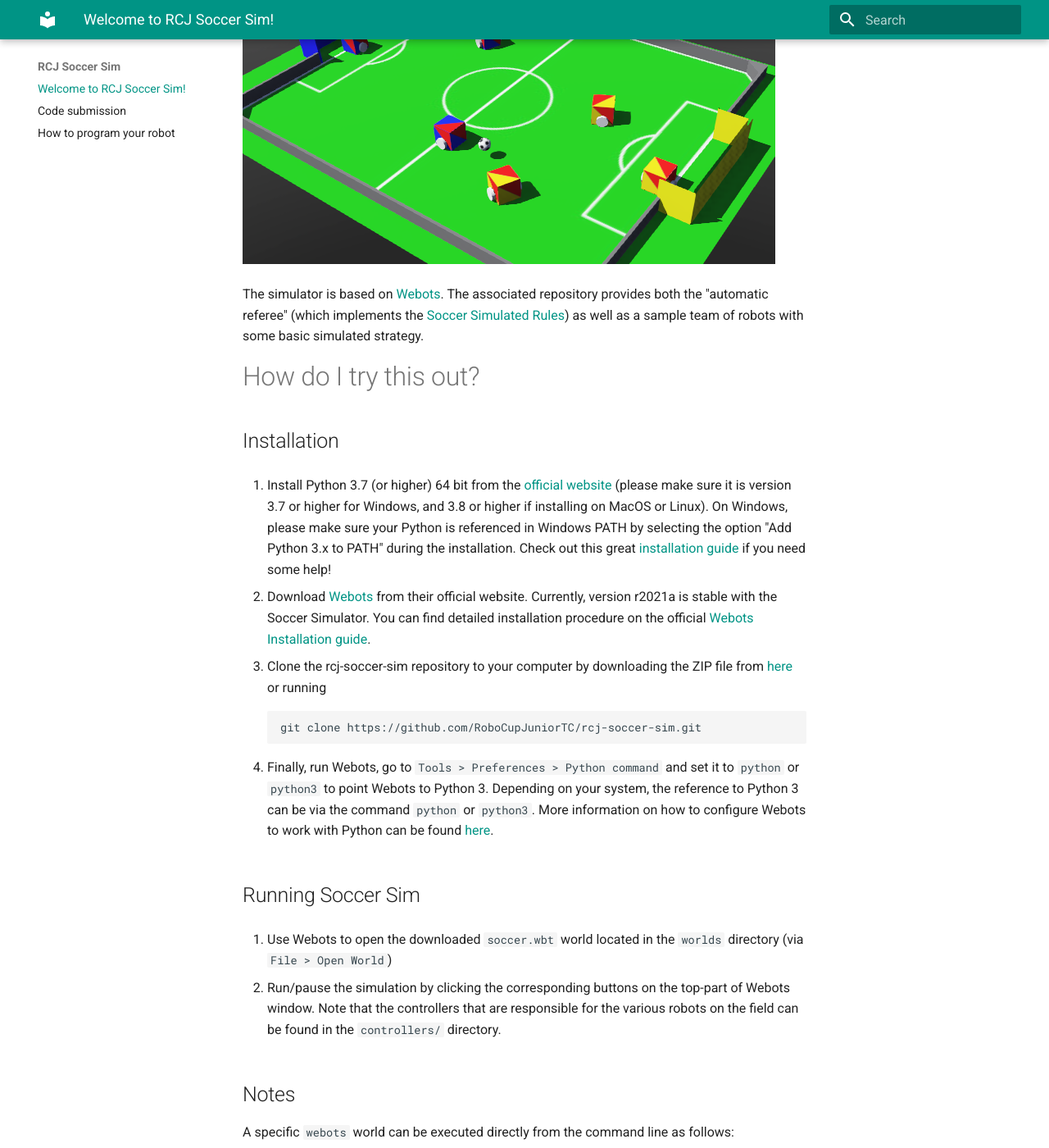
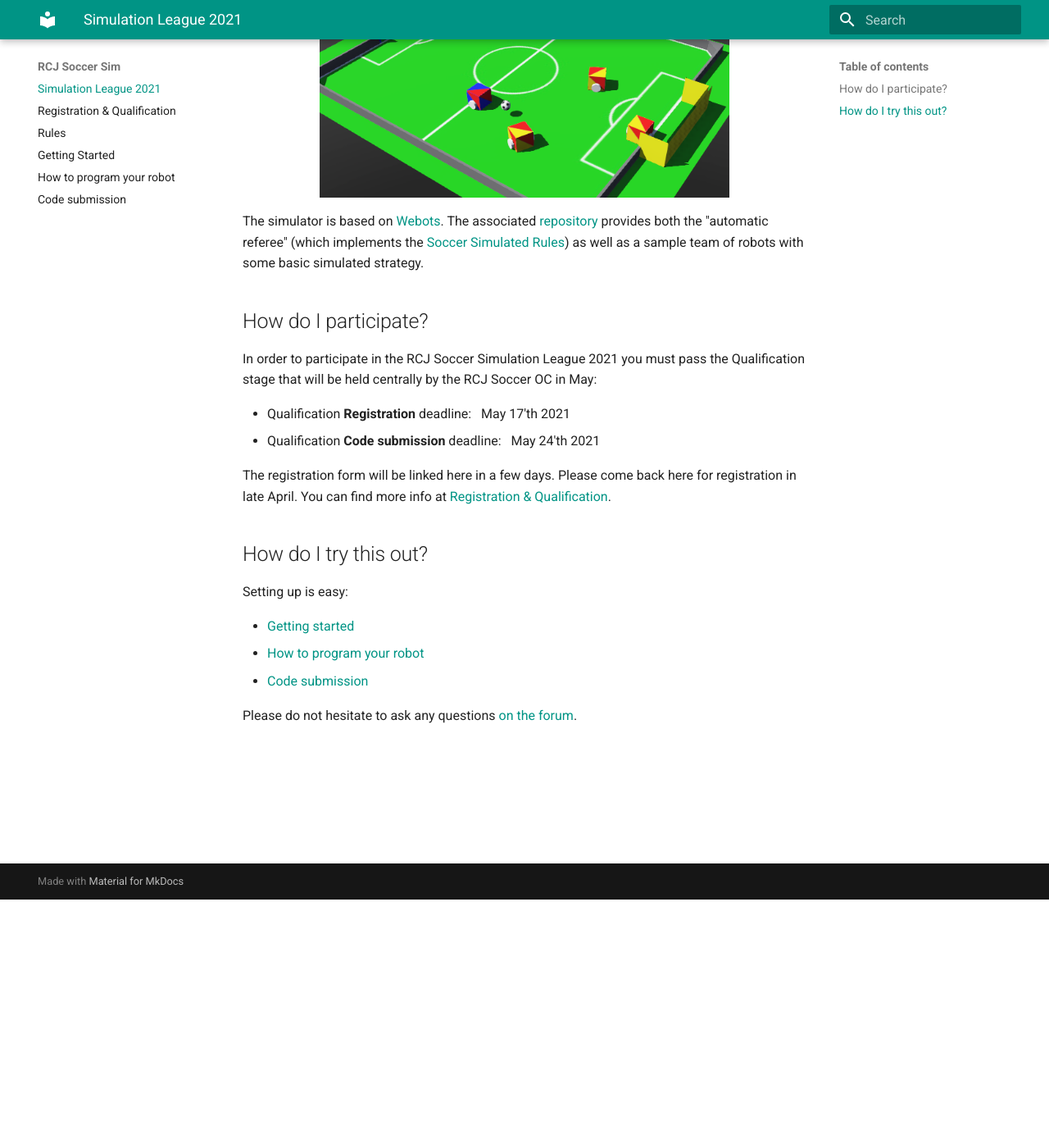
Before and after one commit to robocup-junior/rcj-soccersim, an MkDocs documentation site: the page built from docs/docs/index.md, in a window 1280 px wide and 1400 px high, scrolled down 303 px. Shown: the whole window at 82% size. Built offline with MkDocs 1.6.1 and Material for MkDocs 9.7.7, drawn with Linux system fonts in a browser that asks for light colours; some of the changed text lies outside the part shown.

Commit message:
Feature/qualification deadlines (#93)
* add qualification & rules pages

* add small readme for docs

* Apply suggestions from code review

fix review findings on qualification github pages

Co-authored-by: Marek Šuppa <mrshu@users.noreply.github.com>

* fix review finding for qualification github pages: link swiss system wiki page

Co-authored-by: dankel <marco.dankel.apps@gmail.com>
Co-authored-by: Marek Šuppa <mrshu@users.noreply.github.com>

```diff
--- /dev/null
+++ b/docs/docs/getting_started.md
@@ -0,0 +1,39 @@
+
+# How do I try this out?
+
+It's easy, you can set it up in about 10 minutes!
+(plus download time)
+
+## Installation
+
+1. Install Python 3.7 (or higher) 64 bit from the [official website](https://www.python.org/downloads/) (please make sure it is version 3.7 or higher for Windows, and 3.8 or higher if installing on MacOS or Linux). On Windows, please make sure your Python is referenced in Windows PATH by selecting the option "Add Python 3.x to PATH" during the installation. Check out this great [installation guide](https://realpython.com/installing-python/) if you need some help!
+
+2. Download [Webots](https://www.cyberbotics.com/#download) from their official website. Currently, version r2021a is stable with the Soccer Simulator. You can find detailed installation procedure on the official [Webots Installation guide](https://cyberbotics.com/doc/guide/installation-procedure).
+
+3. Clone the rcj-soccer-sim repository to your computer by downloading the ZIP file from [here](https://github.com/RoboCupJuniorTC/rcj-soccer-sim/archive/master.zip) or running
+
+        git clone https://github.com/RoboCupJuniorTC/rcj-soccer-sim.git
+
+4. Finally, run Webots, go to `Tools > Preferences > Python command` and set it to `python` or `python3` to point Webots to Python 3. Depending on your system, the reference to Python 3 can be via the command `python` or `python3`. More information on how to configure Webots to work with Python can be found [here](https://cyberbotics.com/doc/guide/using-python).
+
+## Running Soccer Sim
+
+1. Use Webots to open the downloaded `soccer.wbt` world located in the `worlds`
+   directory (via `File > Open World`)
+
+2. Run/pause the simulation by clicking the corresponding buttons on the top-part of Webots window. Note that the controllers that are responsible for the
+   various robots on the field can be found in the `controllers/` directory.
+
+## Notes
+
+A specific `webots` world can be executed directly from the command line as
+follows:
+
+        webots --mode=run worlds/soccer.wbt
+
+Which allows for at least some automation. Further info can be found in the
+[docs](https://cyberbotics.com/doc/guide/starting-webots).
+
+The sample players as well as the "automatic referee" are implemented in
+Python, which should allow for easily updating the code to match the rules and
+avoid any compilation issues.
--- a/docs/docs/index.md
+++ b/docs/docs/index.md
@@ -1,48 +1,39 @@
 # Welcome to RCJ Soccer Sim!
 
-The RoboCupJunior Soccer Simulator is an attempt at playing RoboCupJunior
-Soccer in a virtualized environment. It started as an experimental project organized by
-the RoboCupJunior Soccer Technical Committe in Feb 2021.
+The RCJ Soccer Simulation League will be an additional league held at the 2021 RoboCup Junior.
+After a successful Demo competition in February, the next event will be
+the official Qualification Tournaments in May 2021,
+open for participation to any team that would like to register.
 
-![Screenshot of RCJ Soccer Sim](images/soccer_sim.png)
+<!--![Screenshot of RCJ Soccer Sim](images/soccer_sim.png)-->
+<!-- TODO figure out how to scale image in markdown. In the meantime, use html: -->
+<img src="images/soccer_sim.png" style="width:500px; margin-left: auto; margin-right: auto; display:block;"/>
 
-The simulator is based on [Webots](https://github.com/cyberbotics/webots). The
-associated repository provides both the "automatic referee" (which implements
-the [Soccer Simulated Rules](https://github.com/RoboCupJuniorTC/soccer-rules-simulation))
+The simulator is based on [Webots](https://github.com/cyberbotics/webots).
+The associated [repository](https://github.com/RoboCupJuniorTC/rcj-soccer-sim)
+provides both the "automatic referee" (which implements the
+[Soccer Simulated Rules](rules.md))
 as well as a sample team of robots with some basic simulated strategy.
 
-# How do I try this out?
+## How do I participate?
 
-## Installation
+In order to participate in the RCJ Soccer Simulation League 2021 you must pass the Qualification
+stage that will be held centrally by the RCJ Soccer OC in May:
 
-1. Install Python 3.7 (or higher) 64 bit from the [official website](https://www.python.org/downloads/) (please make sure it is version 3.7 or higher for Windows, and 3.8 or higher if installing on MacOS or Linux). On Windows, please make sure your Python is referenced in Windows PATH by selecting the option "Add Python 3.x to PATH" during the installation. Check out this great [installation guide](https://realpython.com/installing-python/) if you need some help!
+- Qualification **Registration** deadline: &nbsp; May 17'th 2021
+- Qualification **Code submission** deadline: &nbsp; May 24'th 2021
 
-2. Download [Webots](https://www.cyberbotics.com/#download) from their official website. Currently, version r2021a is stable with the Soccer Simulator. You can find detailed installation procedure on the official [Webots Installation guide](https://cyberbotics.com/doc/guide/installation-procedure).
+The registration form will be linked here in a few days.
+Please come back here for registration in late April.
+You can find more info at [Registration & Qualification](qualification.md).
 
-3. Clone the rcj-soccer-sim repository to your computer by downloading the ZIP file from [here](https://github.com/RoboCupJuniorTC/rcj-soccer-sim/archive/master.zip) or running
 
-        git clone https://github.com/RoboCupJuniorTC/rcj-soccer-sim.git
+## How do I try this out?
 
-4. Finally, run Webots, go to `Tools > Preferences > Python command` and set it to `python` or `python3` to point Webots to Python 3. Depending on your system, the reference to Python 3 can be via the command `python` or `python3`. More information on how to configure Webots to work with Python can be found [here](https://cyberbotics.com/doc/guide/using-python).
+Setting up is easy:
 
-## Running Soccer Sim
+- [Getting started](getting_started.md)
+- [How to program your robot](how_to_robot.md)
+- [Code submission](code_submission.md)
 
-1. Use Webots to open the downloaded `soccer.wbt` world located in the `worlds`
-   directory (via `File > Open World`)
-
-2. Run/pause the simulation by clicking the corresponding buttons on the top-part of Webots window. Note that the controllers that are responsible for the
-   various robots on the field can be found in the `controllers/` directory.
-
-## Notes
-
-A specific `webots` world can be executed directly from the command line as
-follows:
-
-        webots --mode=run worlds/soccer.wbt
-
-Which allows for at least some automation. Further info can be found in the
-[docs](https://cyberbotics.com/doc/guide/starting-webots).
-
-The sample players as well as the "automatic referee" are implemented in
-Python, which should allow for easily updating the code to match the rules and
-avoid any compilation issues.
+Please do not hesitate to ask any questions [on the forum](https://junior.forum.robocup.org/c/robocupjunior-soccer/5).
--- /dev/null
+++ b/docs/docs/qualification.md
@@ -0,0 +1,68 @@
+# Simulation League: Registration & Qualification
+
+## Overview
+
+The RCJ Soccer Simulation League will be an additional league played at the 2021 RCJ
+and will be held in June, fully virtual. In order to participate in the **June Tournament**,
+you need to successfully qualify in one of our **Qualifiation Tournaments** in May.
+The qualification will be held centrally by the RCJ Soccer OC.
+
+You will need to register twice:
+
+- once for the Qualification Tournament, and
+- again for the final June Tournament (if qualified)
+
+
+## Timeline
+
+In order to participate in the RCJ Soccer Simulation League 2021 you must pass the Qualification
+stage that will be held centrally by the RCJ Soccer OC in May.
+
+- Qualification **registration** deadline: &nbsp; May 17'th 2021
+- Qualification **code submission** deadline: &nbsp; May 24'th 2021
+
+We will publish the qualification results on June 2nd. If qualified, you will need to register
+again for the 2021 RCJ Championships in June:
+
+- June **registration** deadline: &nbsp; June 7'th 2021
+- June **code submission** deadline: &nbsp; June 14'th 2021
+_(yes you can send in new code!)_
+
+**Note:** Registering for the Qualification Tournament will be free from charge.
+The registration and code submission forms for the Qualification Tournament will be
+linked here in a few days. Please come back here for registration late April.
+
+## Qualification Tournaments
+
+There will be 3 virtual Super-Regional Qualification Tournaments in May, one for each region:
+
+- Americas
+- African + Europe
+- Asia + Pacific
+
+After the registration, teams will be assigned to their Super-Regional automatically.
+Each Super-Regional will play 7 rounds of [Swiss System](https://en.wikipedia.org/wiki/Swiss-system_tournament).
+After those rounds, the best team from each country will automatically qualify
+for the Tournament in June.
+
+<img src="../images/qualification_scheme.png" style="width:500px; margin-left: auto; margin-right: auto; display:block;"/>
+
+Of the remaining teams, the best teams in each Super-Regional (top-of-the-table)
+will also qualify, "per wildcard".
+Those wildcards will be given independently of country to the best teams.
+The number of wildcards will be proportional to the size of the Super-Regional, meaning
+the largest Super-Regional will receive the most wildcards (but 2/3rd of all wildcards at most).
+
+<img src="../images/qualification_numbers.png" style="width:500px; margin-left: auto; margin-right: auto; display:block;"/>
+
+**Note:** This may result in some countries sending more teams than other countries.
+On the other hand, each country will be able to send at least 1 team.
+Since this is the first year of RCJ Soccer Sim, and since there is no way to approximate the
+number of teams per country before the registration deadline, a fixed-sized quota
+does not work.
+
+
+**Note:** This qualification process is for RCJ Soccer Simulation League only!
+It does not apply to *RCJ Soccer Lightweight League* or *RCJ Soccer Open League*!
+Please follow the official channels for qualification information on
+*Lightweight League* and *Open League*.
--- a/docs/mkdocs.yml
+++ b/docs/mkdocs.yml
@@ -6,3 +6,11 @@
 markdown_extensions:
   - pymdownx.highlight
   - pymdownx.superfences
+
+nav:
+  - Simulation League 2021: index.md
+  - Registration & Qualification: qualification.md
+  - Rules: rules.md
+  - Getting Started: getting_started.md
+  - How to program your robot: how_to_robot.md
+  - Code submission: code_submission.md
```
Also changed, not shown: docs/README.md (added, +13 -0 lines), docs/docs/rules.md (added, +11 -0 lines), docs/docs/how_to_robot.md (renamed from docs/docs/how_to.md), docs/docs/images/qualification_numbers.png (added), docs/docs/images/qualification_scheme.png (added), 1 other file.
